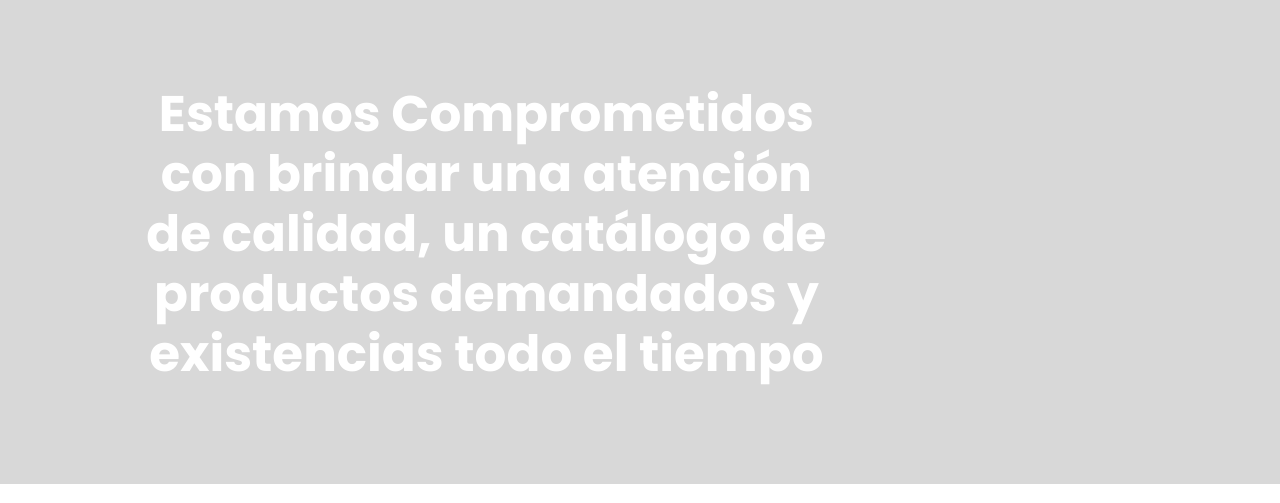
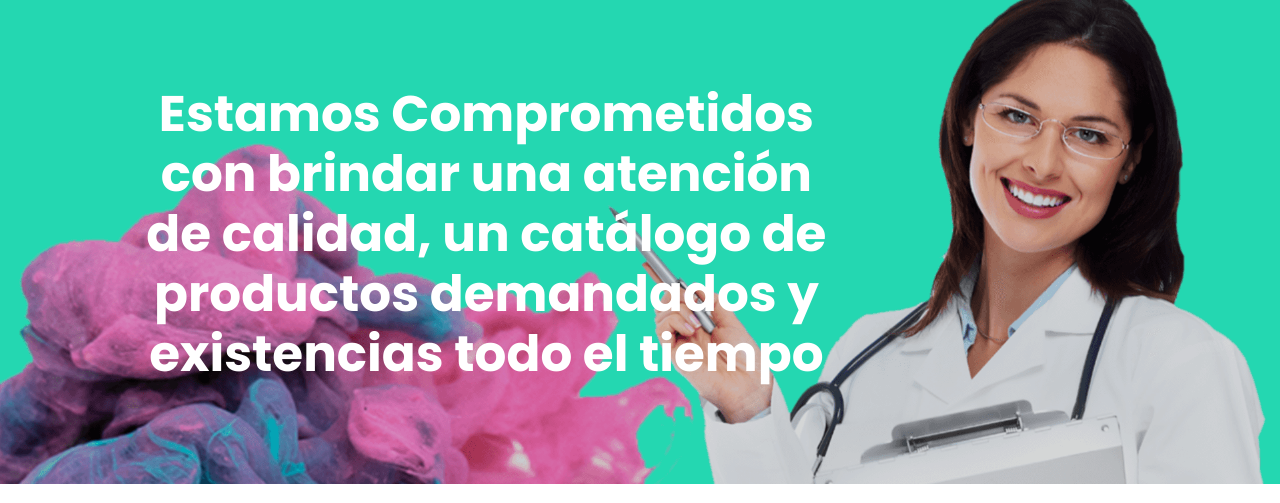
Before and after one commit to MiguelAngelRosasOrtiz/Pilares-tiendaVirtual, a plain HTML site: page index.html in a window 1280 px wide. Shown: the part 146-649 px from the top of the page. Drawn offline with Linux system fonts and the light colour scheme.

Commit message:
Add files via upload

```diff
--- a/css/estilos.css
+++ b/css/estilos.css
@@ -151,7 +151,7 @@ img{
 }
 @media (min-width: 768px) {
         .principal{
-            background-image: url(../img/banner2.png);
+            background-image: url(../img/banner2.webp);
             background-position: top center;
         }
         .principal__contenedor {
```
